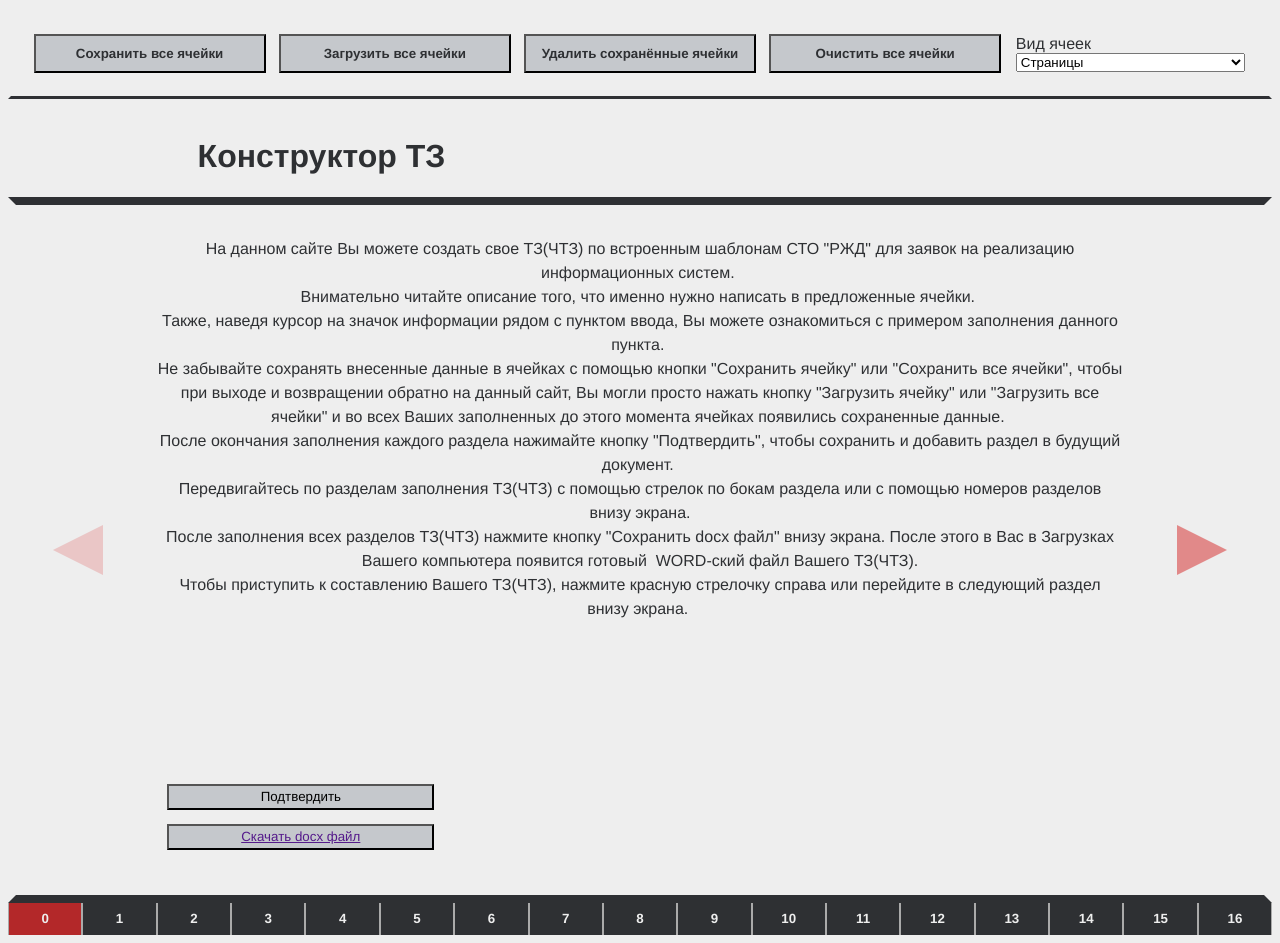
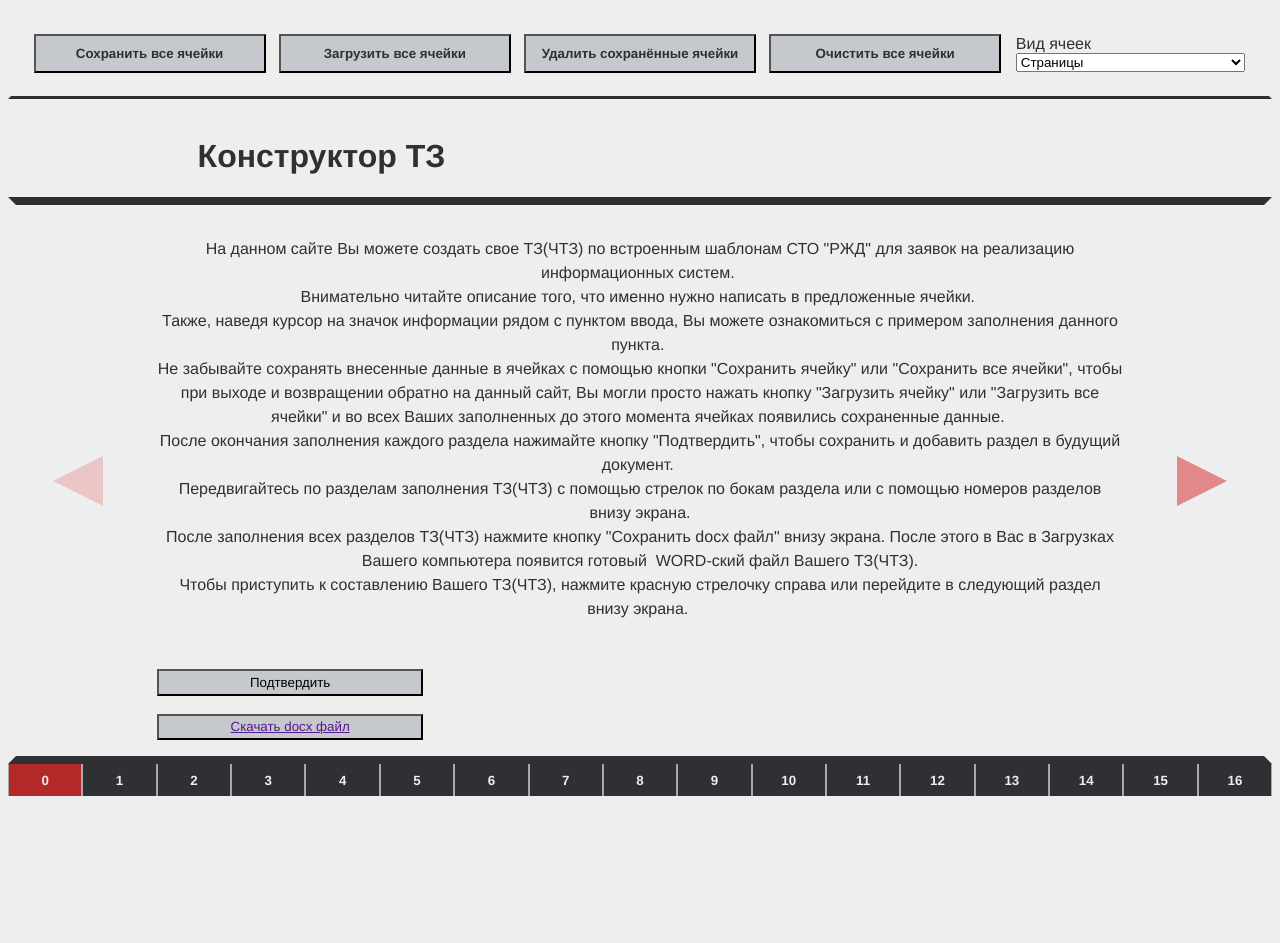
Before and after one commit to generic-name-2166/tt-validation, a SvelteKit app: page / in a window 1280 px wide. After the commit the page ends 804 px from the top, so only its background shows below. Built offline with nearby package versions, Linux system fonts and the light colour scheme.

Commit message:
fix: fixed docx buttons layout

```diff
--- a/src/routes/Form.svelte
+++ b/src/routes/Form.svelte
@@ -69,13 +69,15 @@
       {/each}
     </div>
 
-    <button class="docx" type="button" on:click|preventDefault={validate}>
-      Подтвердить
-    </button>
-    <br />
-    <button class="docx" type="button">
-      <a href={dataURL} download="Заготовка_ТЗ.docx">Скачать docx файл</a>
-    </button>
+    <div class="docx">
+      <button type="button" on:click|preventDefault={validate}>
+        Подтвердить
+      </button>
+      <br />
+      <button type="button">
+        <a href={dataURL} download="Заготовка_ТЗ.docx">Скачать docx файл</a>
+      </button>
+    </div>
   </main>
 
   <div>
@@ -109,37 +111,39 @@
 
 <style>
   .body {
-    display: flex;
-    flex-direction: row;
+    display: grid;
+    grid-template-columns: 10% 1fr 10%;
     border: solid;
     border-width: 0.5em;
     border-color: #2e3033 rgba(0, 0, 0, 0) #2e3033 rgba(0, 0, 0, 0);
-    min-block-size: 690px;
-  }
-
-  .body > div {
-    flex: 0.5 0 10%;
+    min-block-size: calc(100vh - 236.875px);
+    box-sizing: border-box;
   }
 
   main {
-    flex: 4 0 80%;
+    box-sizing: border-box;
+    min-inline-size: min-content;
   }
 
   .cells {
     display: flex;
     flex-direction: column;
-    block-size: 80%;
+    margin: 0;
+    padding: 0;
   }
 
   .docx {
-    margin: 2em 2em 1em 2em;
+    display: flex;
+    flex-direction: column;
+    box-sizing: border-box;
+    justify-content: start;
+    padding: 1em;
+  }
+
+  .docx button {
     block-size: 2em;
     inline-size: 20em;
     background-color: rgba(158, 163, 171, 0.5);
-  }
-
-  br + .docx {
-    margin: 0 2em 2em 2em;
   }
 
   ul {
@@ -195,11 +199,15 @@
   @media (max-width: 600px) {
     button {
       box-sizing: border-box;
-      inline-size: calc(100% - 4em);
+      /* inline-size: calc(100% - 4em); */
     }
 
     .body > div {
       display: none;
     }
+
+    .body {
+      grid-template-columns: 1fr;
+    }
   }
 </style>
```
